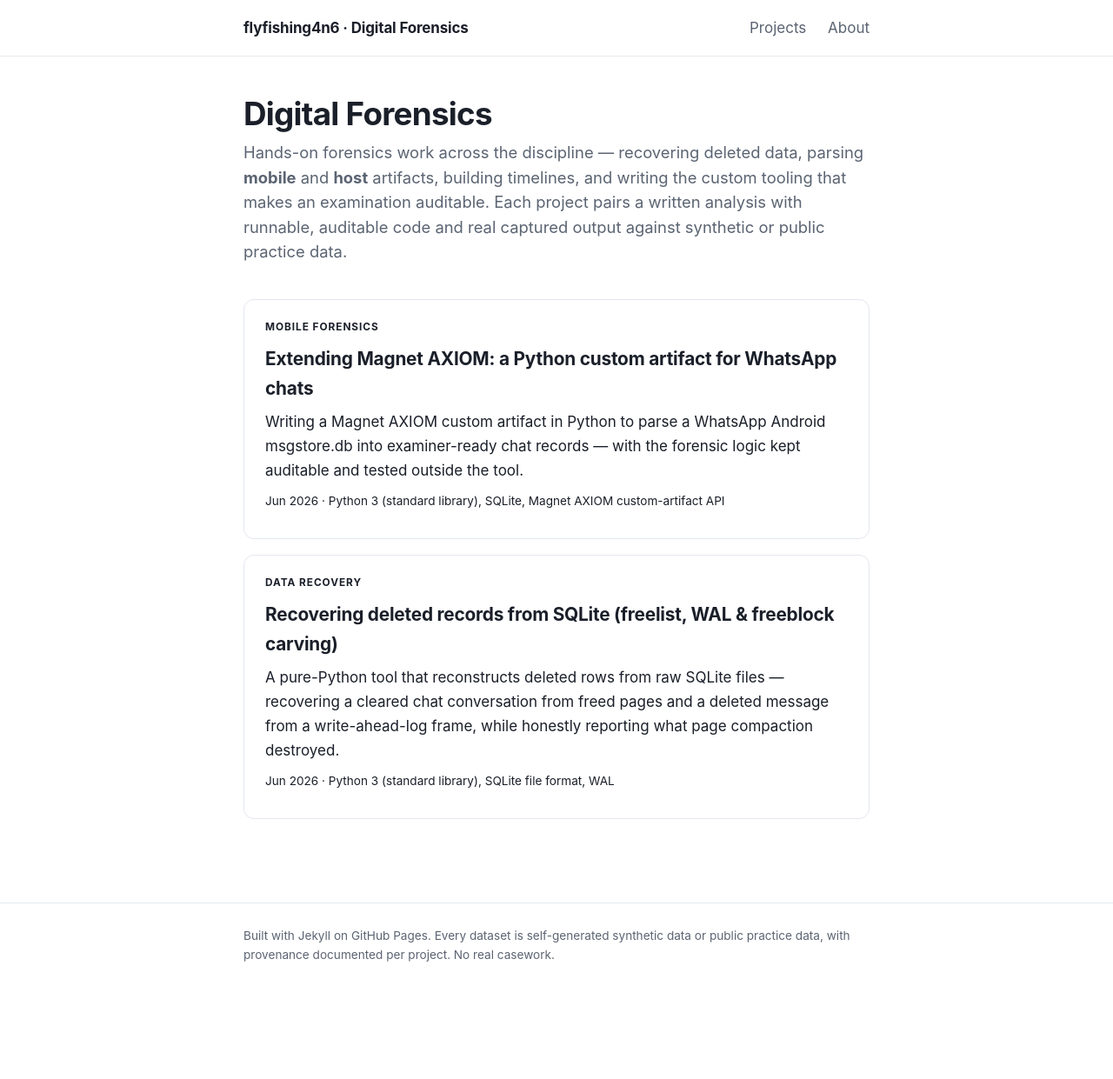
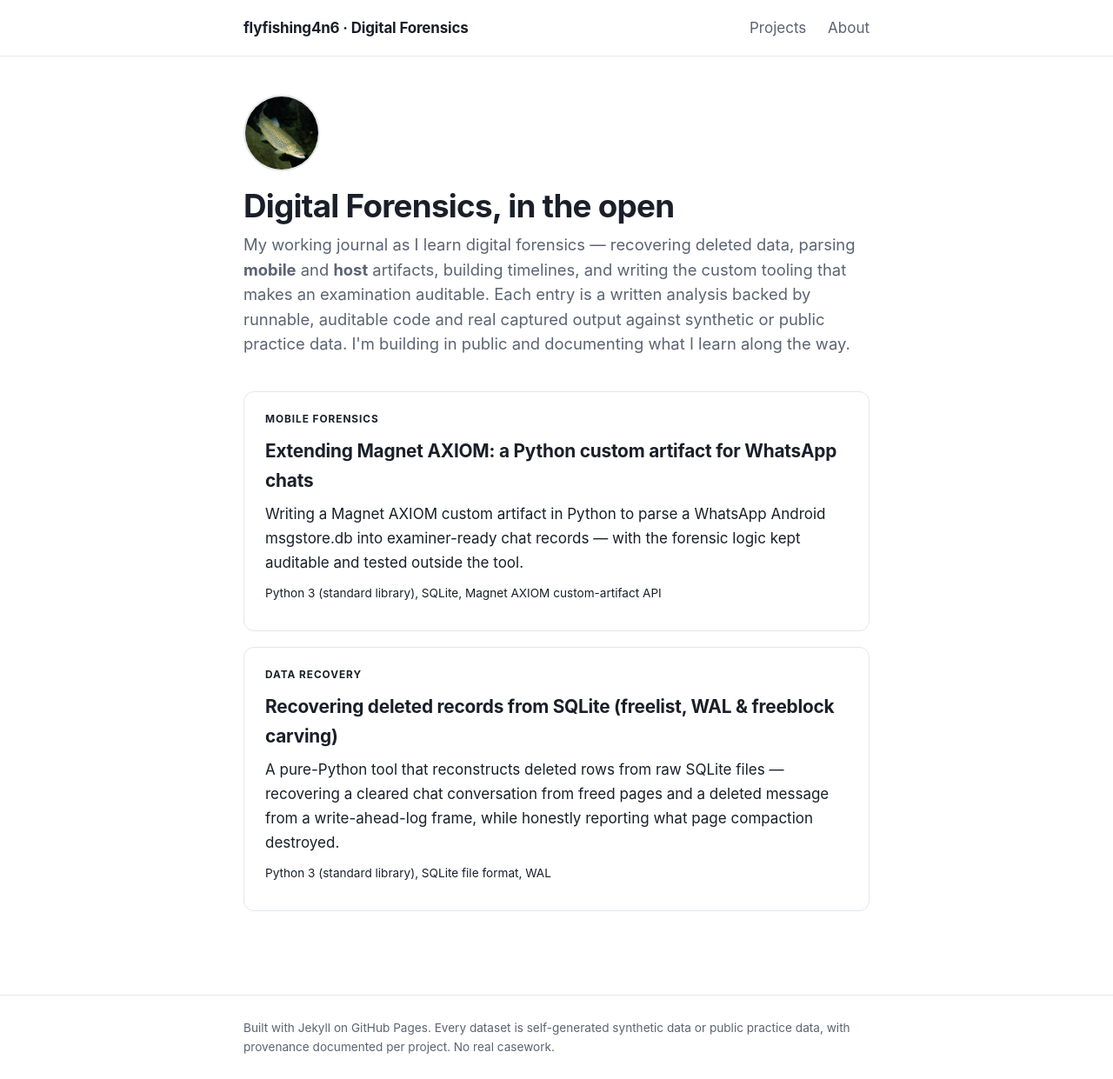
Before and after one commit to flyfishing4n6/flyfishing4n6.github.io, a Jekyll site: the page built from index.html, in a window 1280 px wide. Shown: the whole page at 87% size. Built offline with Jekyll 4.4.1, drawn with Linux system fonts in a browser that asks for light colours; before the commit the page ends 1135 px from its top, so only the background shows below that.

Commit message:
Make the site a personal learning journal; add avatar; drop card dates
- Add GitHub avatar to the landing hero
- Reframe hero + about as a 'building in public' forensics learning journal
- Remove the per-card date stamps on the home page (still sorted by date)

```diff
--- a/assets/css/style.css
+++ b/assets/css/style.css
@@ -55,6 +55,11 @@ strong { font-weight: 650; }
 
 /* Home hero + cards */
 .hero { margin-bottom: 40px; }
+.hero .avatar {
+  width: 88px; height: 88px; border-radius: 50%;
+  display: block; margin: 0 0 18px; object-fit: cover;
+  border: 2px solid var(--border, rgba(0,0,0,0.1));
+}
 .hero h1 { font-size: 2.3rem; }
 .projects-list { display: grid; gap: 18px; }
 .card {
--- a/index.html
+++ b/index.html
@@ -3,13 +3,16 @@ layout: default
 title: ""
 ---
 <section class="hero">
-  <h1>Digital Forensics</h1>
+  <img class="avatar" src="{{ '/assets/img/avatar.png' | relative_url }}"
+       alt="flyfishing4n6" width="88" height="88">
+  <h1>Digital Forensics, in the open</h1>
   <p class="lede">
-    Hands-on forensics work across the discipline — recovering deleted data,
+    My working journal as I learn digital forensics — recovering deleted data,
     parsing <strong>mobile</strong> and <strong>host</strong> artifacts, building
     timelines, and writing the custom tooling that makes an examination
-    auditable. Each project pairs a written analysis with runnable, auditable
+    auditable. Each entry is a written analysis backed by runnable, auditable
     code and real captured output against synthetic or public practice data.
+    I'm building in public and documenting what I learn along the way.
   </p>
 </section>
 
@@ -20,10 +23,7 @@ title: ""
     {% if project.focus %}<p class="eyebrow">{{ project.focus }}</p>{% endif %}
     <h2>{{ project.title }}</h2>
     {% if project.summary %}<p>{{ project.summary }}</p>{% endif %}
-    <p class="card-meta">
-      {% if project.date %}{{ project.date | date: "%b %Y" }}{% endif %}
-      {% if project.tools %} &middot; {{ project.tools }}{% endif %}
-    </p>
+    {% if project.tools %}<p class="card-meta">{{ project.tools }}</p>{% endif %}
   </a>
   {% endfor %}
 </section>
```
Also changed, not shown: about.md (+7 -5 lines), assets/img/avatar.png (added).
